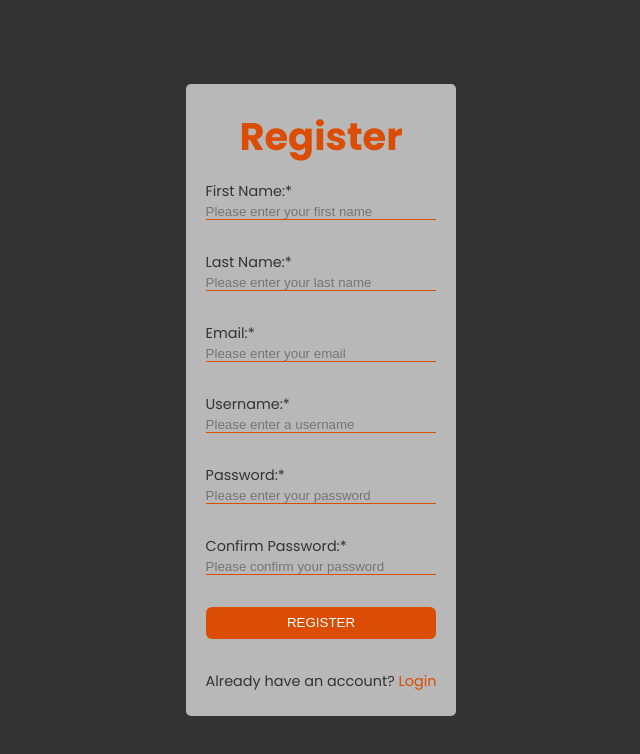
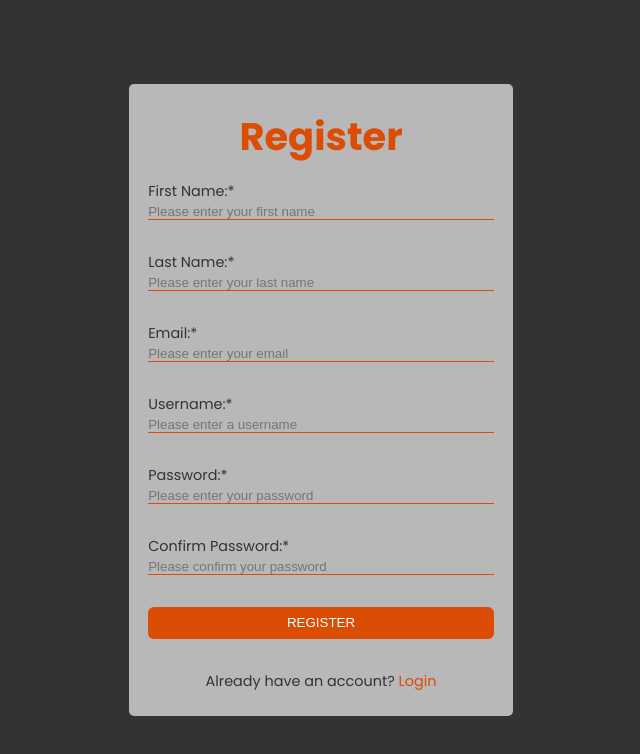
Before and after one commit to RayanBallout/chat-app, a React (Create React App) app: page /register in a window 1280 px wide. Shown: the top 754 px of the page, without its empty margins (319-959 px from the left). Built offline with nearby package versions, Linux system fonts and the light colour scheme; no server answers.

Commit message:
Finishing registration

```diff
--- /dev/null
+++ b/src/components/Loading/index.js
@@ -0,0 +1,12 @@
+import React from "react"
+import "./loading.css"
+
+const Loading = () => {
+	return (
+		<div class="loader-container">
+			<div className="loader"></div>
+		</div>
+	)
+}
+
+export default Loading
--- /dev/null
+++ b/src/components/Loading/loading.css
@@ -0,0 +1,30 @@
+.loader {
+	border: 16px solid #f3f3f3; /* Light grey */
+	border-top: 16px solid var(--secondary-color); /* Blue */
+	border-radius: 50%;
+	width: 120px;
+	height: 120px;
+	animation: spin 2s linear infinite;
+}
+
+@keyframes spin {
+	0% {
+		transform: rotate(0deg);
+	}
+	100% {
+		transform: rotate(360deg);
+	}
+}
+
+.loader-container {
+	position: fixed;
+	top: 0;
+	bottom: 0;
+	left: 0;
+	right: 0;
+	display: flex;
+	align-items: center;
+	justify-content: center;
+	background-color: rgba(0, 0, 0, 0.7);
+	z-index: 90;
+}
--- a/src/components/Login/login.css
+++ b/src/components/Login/login.css
@@ -10,6 +10,7 @@
 	padding: 1.5rem 1.2rem;
 	color: white;
 	border-radius: 5px;
+	min-width: 30%;
 }
 
 .login-card h1 {
@@ -53,6 +54,7 @@
 .login-card .no-account {
 	color: var(--background-color);
 	font-size: 0.9rem;
+	text-align: center;
 }
 
 .login-card .no-account a {
--- a/src/components/register/index.js
+++ b/src/components/register/index.js
@@ -1,57 +1,140 @@
-import React from "react"
+import React, { useState } from "react"
 import { Link } from "react-router-dom"
+import { useRegister } from "../../hooks/useRegister"
 import "./register.css"
+import alert from "../../assets/icons/alert.svg"
+import Loading from "../Loading"
 
 const Register = () => {
+	const { register, isPending, error } = useRegister()
+
+	// states for inputs
+	const [firstName, setFirstName] = useState("")
+	const [lastName, setLastName] = useState("")
+	const [email, setEmail] = useState("")
+	const [userName, setUserName] = useState("")
+	const [password, setPassword] = useState("")
+	const [confPassword, setConfPassword] = useState("")
+
+	const [passwordError, setPasswordError] = useState("")
+	const [confirmPasswordError, setConfirmPasswordError] = useState("")
+
+	// handle submit registration
+	const handleSubmit = (e) => {
+		e.preventDefault()
+		if (password.length < 8) {
+			setPasswordError("Password must be at leat 8 characters long")
+			return
+		}
+
+		if (password !== confPassword) {
+			setConfirmPasswordError("Password do not match")
+			return
+		}
+
+		register(email, password, userName, firstName, lastName)
+	}
 	return (
 		<div className="register">
+			{isPending && <Loading />}
 			<div className="register-card">
 				<h1>Register</h1>
-				<form className="register-form">
+				<form className="register-form" onSubmit={handleSubmit}>
+					<div className="register-field">
 						<label htmlFor="first_name">First Name:*</label>
 						<input
 							type="text"
 							id="first_name"
+							value={firstName}
+							onChange={(e) => setFirstName(e.target.value)}
 							placeholder="Please enter your first name"
 							required
 						/>
+					</div>
+					<div className="register-field">
 						<label htmlFor="last_name">Last Name:*</label>
 						<input
 							type="text"
 							id="last_name"
+							value={lastName}
 							placeholder="Please enter your last name"
+							onChange={(e) => setLastName(e.target.value)}
 							required
 						/>
+					</div>
+					<div className="register-field">
 						<label htmlFor="email">Email:*</label>
 						<input
 							type="email"
 							id="email"
+							value={email}
+							onChange={(e) => setEmail(e.target.value)}
 							placeholder="Please enter your email"
 							required
 						/>
+					</div>
+					<div className="register-field">
 						<label htmlFor="username">Username:*</label>
 						<input
 							type="text"
 							id="username"
+							value={userName}
+							onChange={(e) => setUserName(e.target.value)}
 							placeholder="Please enter a username"
 							required
 						/>
-
+					</div>
+					<div className="register-field">
 						<label htmlFor="password">Password:*</label>
 						<input
 							type="password"
 							id="password"
+							value={password}
+							onChange={(e) => setPassword(e.target.value)}
 							placeholder="Please enter your password"
 							required
 						/>
+						{passwordError && (
+							<p className="error">
+								<img
+									src={alert}
+									className="alert"
+									alt="alert"
+								/>
+								{passwordError}
+							</p>
+						)}
+					</div>
+					<div className="register-field">
 						<label htmlFor="password">Confirm Password:*</label>
 						<input
 							type="password"
 							id="password"
+							value={confPassword}
+							onChange={(e) => {
+								setConfPassword(e.target.value)
+							}}
 							placeholder="Please confirm your password"
 							required
 						/>
-					<input type="submit" className="submit" value="Register" />
+						{confirmPasswordError && (
+							<p className="error">
+								<img
+									src={alert}
+									className="alert"
+									alt="alert"
+								/>
+								{confirmPasswordError}
+							</p>
+						)}
+					</div>
+					<div className="register-field">
+						<input
+							type="submit"
+							className="submit"
+							value="Register"
+						/>
+					</div>
 				</form>
 				<p className="no-account">
 					Already have an account? <Link to="/">Login</Link>
--- a/src/components/register/register.css
+++ b/src/components/register/register.css
@@ -10,6 +10,7 @@
 	padding: 1.5rem 1.2rem;
 	color: white;
 	border-radius: 5px;
+	min-width: 30%;
 }
 
 .register-card h1 {
@@ -19,8 +20,25 @@
 	margin-bottom: 1rem;
 }
 
+.register-form .register-field {
+	margin-bottom: 2rem;
+	display: flex;
+	flex-direction: column;
+}
+
+.register-form .register-field .error {
+	display: flex;
+	align-items: center;
+	gap: 3px;
+	margin-top: 3px;
+	color: var(--secondary-color);
+	font-size: 0.8rem;
+}
+
+.register-form .register-field .error .alert {
+	width: 14px;
+}
 .register-form input {
-	margin-bottom: 2rem;
 	background-color: transparent;
 	border: none;
 	border-bottom: 1px solid var(--secondary-color);
@@ -53,6 +71,7 @@
 .register-card .no-account {
 	color: var(--background-color);
 	font-size: 0.9rem;
+	text-align: center;
 }
 
 .register-card .no-account a {
--- /dev/null
+++ b/src/hooks/useRegister.js
@@ -0,0 +1,62 @@
+import { createUserWithEmailAndPassword, updateProfile } from "firebase/auth"
+import { doc, setDoc } from "firebase/firestore"
+import { useState } from "react"
+import { auth, db } from "../firebase/config"
+import { useAuthContext } from "./useAuthContext"
+
+export const useRegister = () => {
+	const [error, setError] = useState(false)
+	const [isPending, setIsPending] = useState(false)
+	const { dispatch } = useAuthContext()
+
+	const register = async (email, password, username, firstName, lastName) => {
+		setError(null)
+		setIsPending(true)
+
+		try {
+			createUserWithEmailAndPassword(auth, email, password)
+				.then((userCredentials) => {
+					updateProfile(userCredentials.user, {
+						displayName: username,
+					})
+						.then(() => {
+							setDoc(doc(db, "users", userCredentials.user.uid), {
+								firstName,
+								lastName,
+								email,
+								username,
+								photoUrlPath: "",
+							})
+								.then(() => {
+									dispatch({
+										type: "LOGIN",
+										payload: userCredentials.user,
+									})
+									setIsPending(false)
+								})
+								.catch(() => {
+									setError(
+										"There has been an error while registering user"
+									)
+									setIsPending(false)
+								})
+						})
+						.catch(() => {
+							setError(
+								"There has been an error while registering user"
+							)
+							setIsPending(false)
+						})
+				})
+				.catch(() => {
+					setError("There has been an error while registering user")
+					setIsPending(false)
+				})
+		} catch (err) {
+			setError("There has been an error while registering user")
+			setIsPending(false)
+		}
+	}
+
+	return { register, error, isPending }
+}
```
Also changed, not shown: src/assets/icons/alert.svg (added), src/hooks/useSignIn.js (added). Lines whose indentation alone changed are shown as unchanged.
